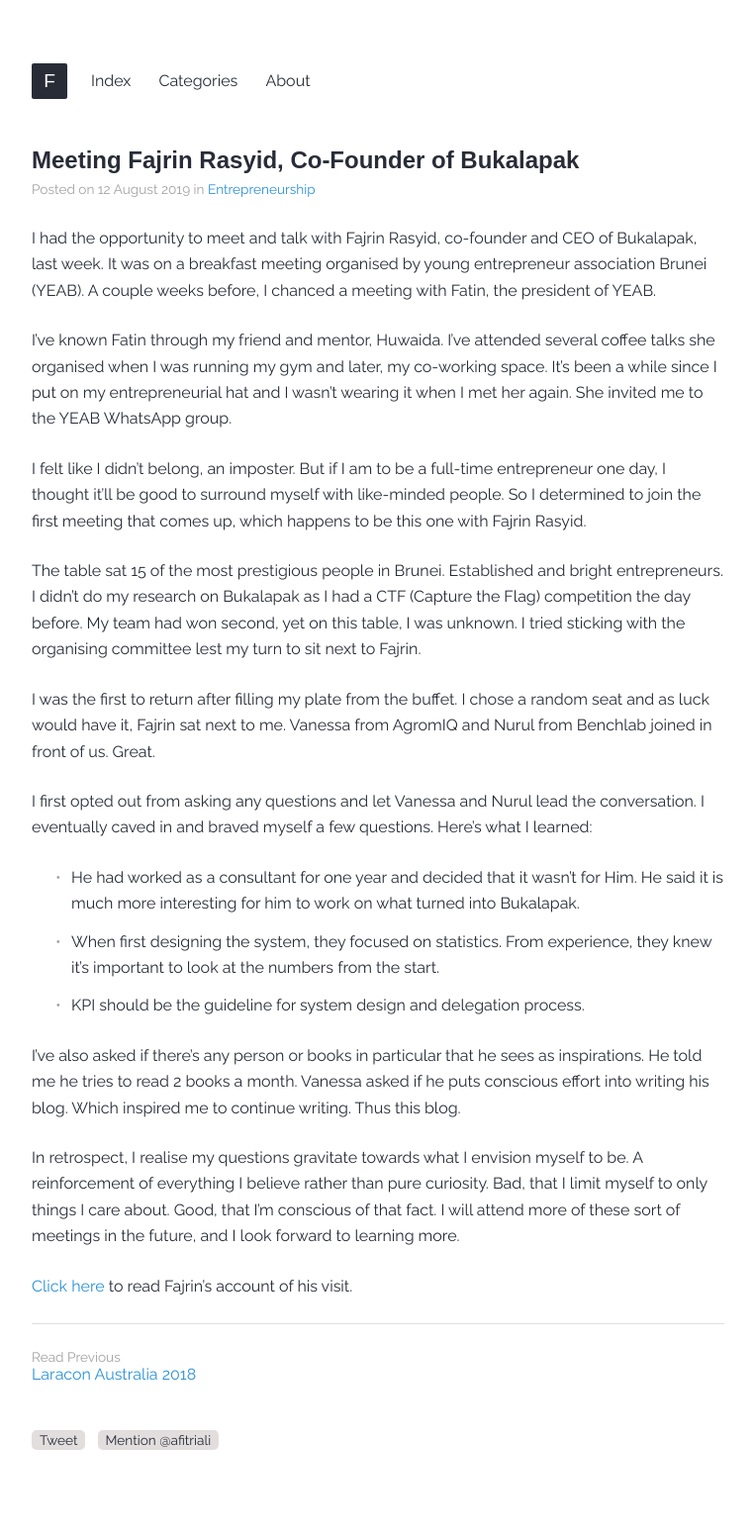
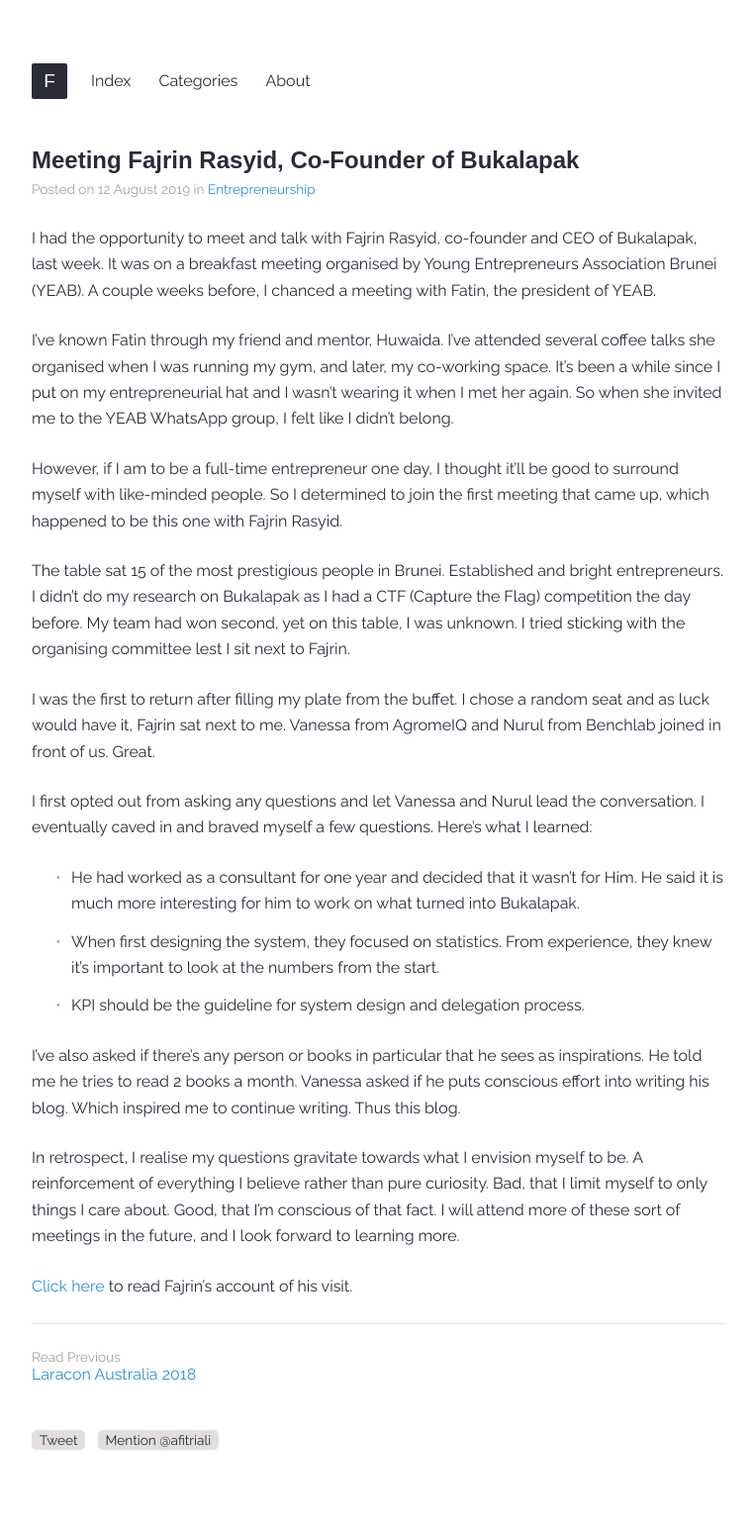
Before and after one commit to xfltrt/xfltrt.github.io, a Jekyll site: the page built from _posts/2019-08-12-meeting-fajrin-rasyid.md, in a window 1280 px wide. Shown: the whole page at 99% size, without its empty margins (258-1020 px from the left). Built offline with Jekyll 4.4.1, drawn with Linux system fonts in a browser that asks for light colours; some web fonts are replaced; comment, search, counter and statistics services are not loaded.

Commit message:
Update 2019-08-12-meeting-fajrin-rasyid.md

```diff
--- a/_posts/2019-08-12-meeting-fajrin-rasyid.md
+++ b/_posts/2019-08-12-meeting-fajrin-rasyid.md
@@ -4,15 +4,15 @@
 category: entrepreneurship
 title: Meeting Fajrin Rasyid, Co-Founder of Bukalapak
 ---
-I had the opportunity to meet and talk with Fajrin Rasyid, co-founder and CEO of Bukalapak, last week. It was on a breakfast meeting organised by young entrepreneur association Brunei (YEAB). A couple weeks before, I chanced a meeting with Fatin, the president of YEAB.
+I had the opportunity to meet and talk with Fajrin Rasyid, co-founder and CEO of Bukalapak, last week. It was on a breakfast meeting organised by Young Entrepreneurs Association Brunei (YEAB). A couple weeks before, I chanced a meeting with Fatin, the president of YEAB.
 
-I’ve known Fatin through my friend and mentor, Huwaida. I’ve attended several coffee talks she organised when I was running my gym and later, my co-working space. It’s been a while since I put on my entrepreneurial hat and I wasn’t wearing it when I met her again. She invited me to the YEAB WhatsApp group.
+I’ve known Fatin through my friend and mentor, Huwaida. I’ve attended several coffee talks she organised when I was running my gym, and later, my co-working space. It’s been a while since I put on my entrepreneurial hat and I wasn’t wearing it when I met her again. So when she invited me to the YEAB WhatsApp group, I felt like I didn’t belong.
 
-I felt like I didn’t belong, an imposter. But if I am to be a full-time entrepreneur one day, I thought it’ll be good to surround myself with like-minded people. So I determined to join the first meeting that comes up, which happens to be this one with Fajrin Rasyid.
+However, if I am to be a full-time entrepreneur one day, I thought it’ll be good to surround myself with like-minded people. So I determined to join the first meeting that came up, which happened to be this one with Fajrin Rasyid.
 
-The table sat 15 of the most prestigious people in Brunei. Established and bright entrepreneurs. I didn’t do my research on Bukalapak as I had a CTF (Capture the Flag) competition the day before. My team had won second, yet on this table, I was unknown. I tried sticking with the organising committee lest my turn to sit next to Fajrin.
+The table sat 15 of the most prestigious people in Brunei. Established and bright entrepreneurs. I didn’t do my research on Bukalapak as I had a CTF (Capture the Flag) competition the day before. My team had won second, yet on this table, I was unknown. I tried sticking with the organising committee lest I sit next to Fajrin.
 
-I was the first to return after filling my plate from the buffet. I chose a random seat and as luck would have it, Fajrin sat next to me. Vanessa from AgromIQ and Nurul from Benchlab joined in front of us. Great.
+I was the first to return after filling my plate from the buffet. I chose a random seat and as luck would have it, Fajrin sat next to me. Vanessa from AgromeIQ and Nurul from Benchlab joined in front of us. Great.
 
 I first opted out from asking any questions and let Vanessa and Nurul lead the conversation. I eventually caved in and braved myself a few questions. Here’s what I learned:
 
```
